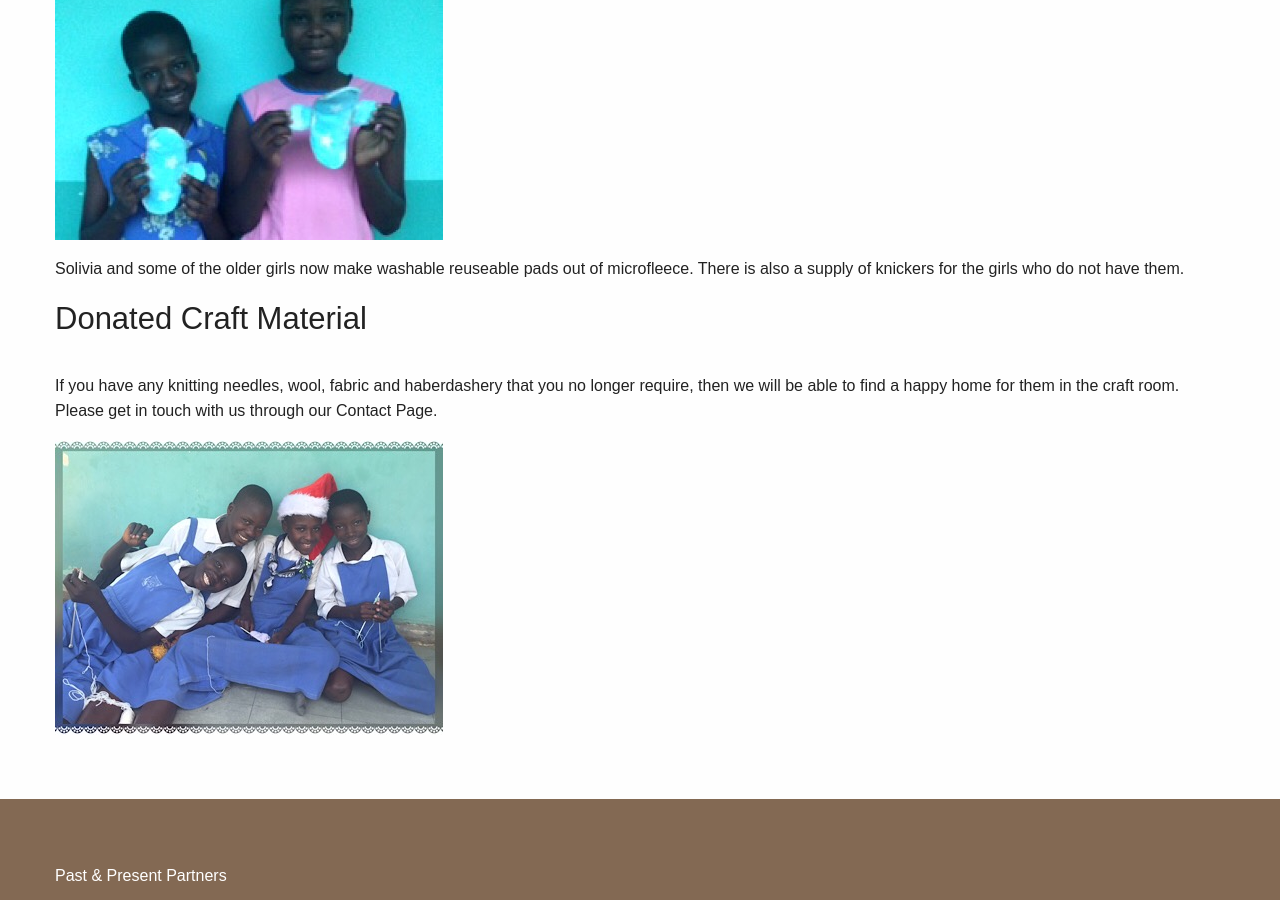
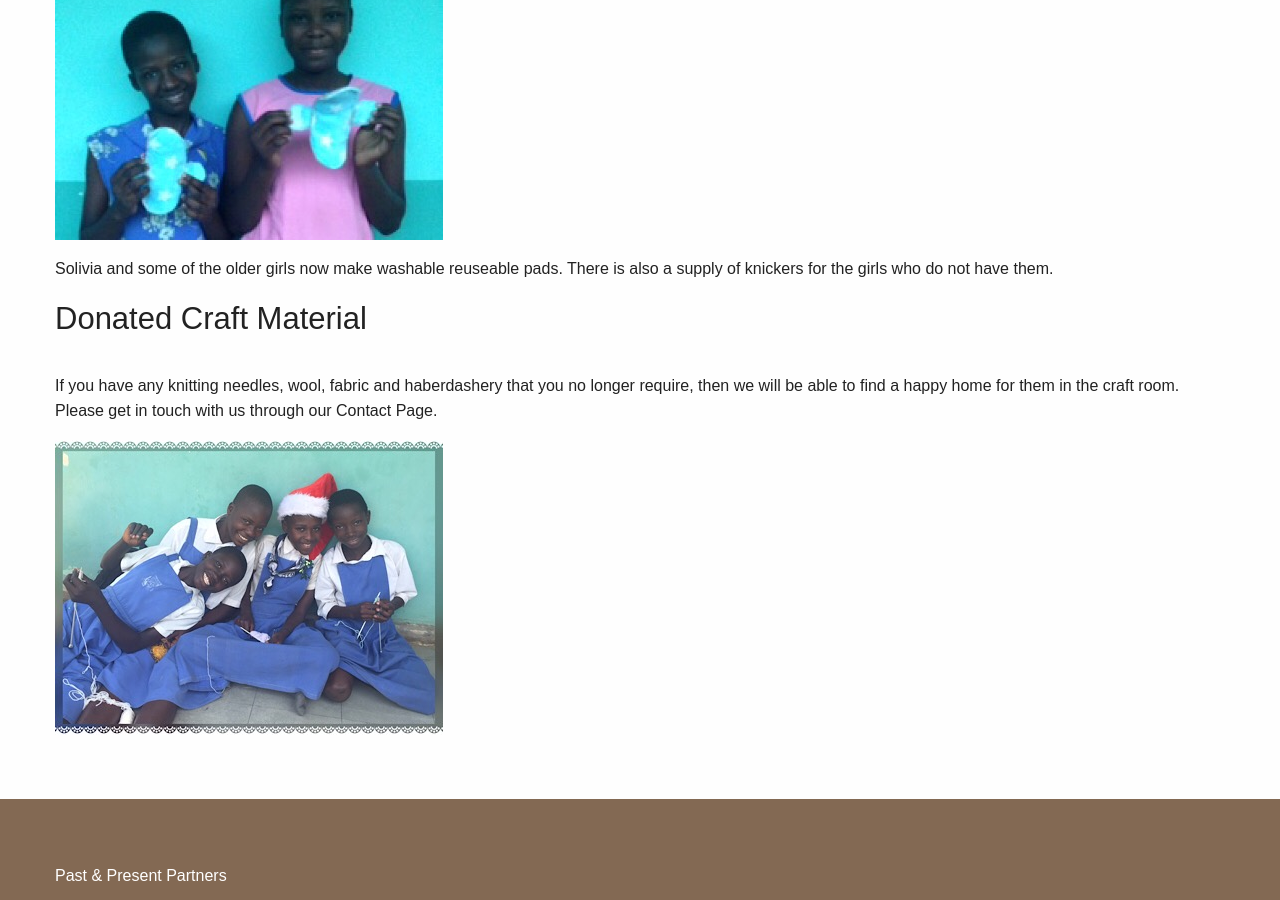
Before and after one commit to Eelviny/fsmu.co.uk, a Jekyll site: the page built from _projects/craft-room.md, in a window 1280 px wide and 900 px high, scrolled down 1494 px. Built offline with Jekyll 4.4.1, drawn with Linux system fonts in a browser that asks for light colours; nearby versions of some CDN libraries; a style sheet for code colours, icons or effects is not loaded.

Commit message:
Update from Forestry.io FSMU Admin updated _projects/craft-room.md

```diff
--- a/_projects/craft-room.md
+++ b/_projects/craft-room.md
@@ -20,7 +21,7 @@ Many of the older girls do not come to school when they have their periods, as t
 
 ![]({{ site.baseurl }}/assets/images/555E6FB0-4C34-495A-B89B-A9D479FAC7B0.jpeg)
 
-Solivia and some of the older girls now make washable reuseable pads out of microfleece.  There is also a supply of knickers for the girls who do not have them.
+Solivia and some of the older girls now make washable reuseable pads.  There is also a supply of knickers for the girls who do not have them.
 
 ### Donated Craft Material
 
```
Also changed, not shown: other parts of _projects/craft-room.md (+2 -1 lines).
